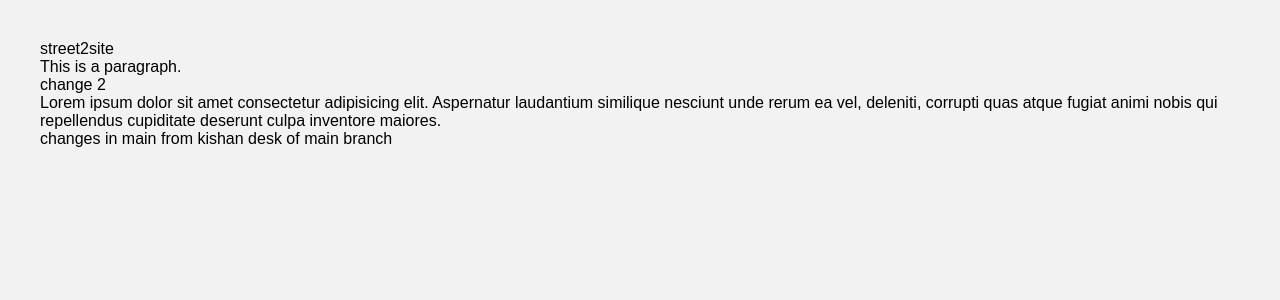
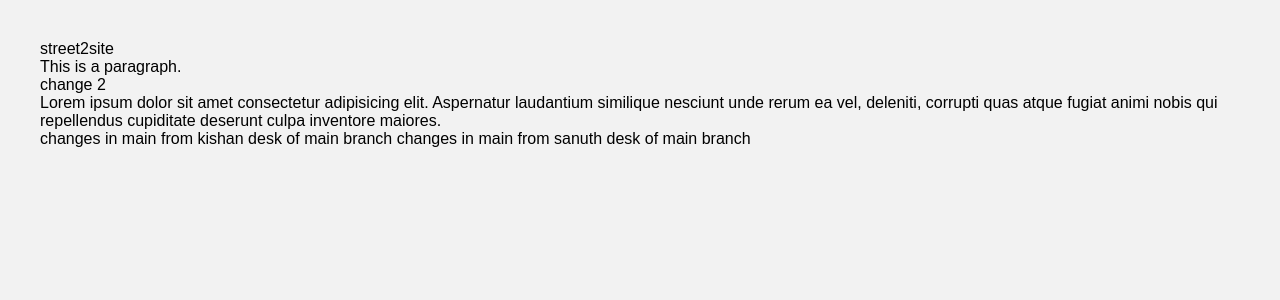
Before and after one commit to Sanuthb/Company_Site, a React (Vite) app in the folder Frontend/: page / in a window 1280 px wide. Shown: the top 300 px of the page. Built offline with nearby package versions, Linux system fonts and the light colour scheme.

Commit message:
changes made

```diff
--- a/Frontend/src/App.jsx
+++ b/Frontend/src/App.jsx
@@ -9,6 +9,7 @@ const App = () => {
       <p>Lorem ipsum dolor sit amet consectetur adipisicing elit. Aspernatur laudantium similique nesciunt unde rerum ea vel, deleniti, corrupti quas atque fugiat animi nobis qui repellendus cupiditate deserunt culpa inventore maiores.</p>
 
       changes in main from kishan desk of main branch
+      changes in main from sanuth desk of main branch
     </div>
   )
 }
```
